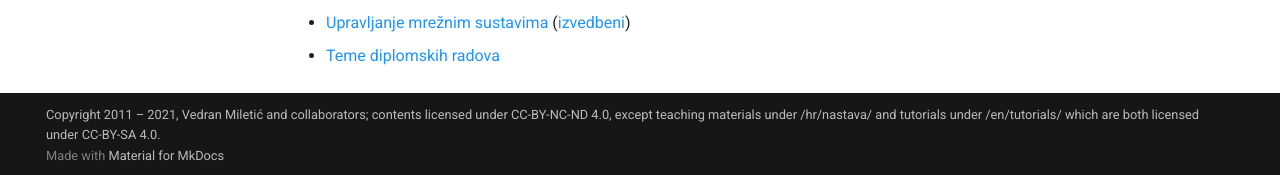
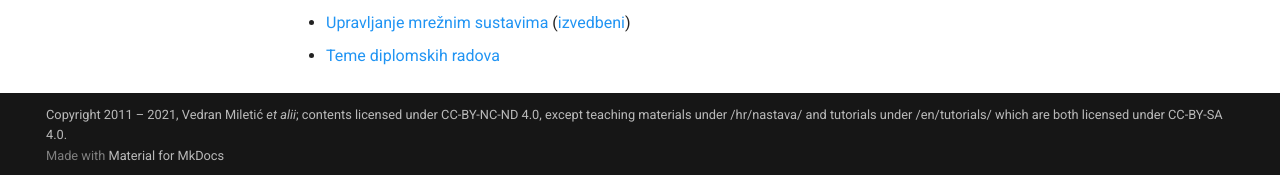
Before and after one commit to gaseri/website, an MkDocs documentation site: the page built from docs/index.md, in a window 1280 px wide and 1164 px high. Shown: the part 986-1161 px from the top of the window. Built offline with MkDocs 1.6.1 and Material for MkDocs 9.7.7, drawn with Linux system fonts in a browser that asks for light colours; emoji names are drawn with the system emoji font; comment, search, counter and statistics services are not loaded.

Commit message:
Replaced English phrase in footer with Latin

```diff
--- a/mkdocs.yml
+++ b/mkdocs.yml
@@ -2,7 +2,7 @@ site_name: Group for apps and services on exascale research infrastructure (GASE
 site_description: Research and teaching group at University of Rijeka Faculty of Informatics and Digital Technologies
 site_author: Vedran Miletić
 site_url: https://group.miletic.net/
-copyright: Copyright 2011 – 2021, <a href="https://vedran.miletic.net/">Vedran Miletić</a> and <a href="/en/people/">collaborators</a>; contents licensed under <a href="https://creativecommons.org/licenses/by-nc-nd/4.0/">CC-BY-NC-ND 4.0</a>, except teaching materials under <a href="/hr/nastava/">/hr/nastava/</a> and tutorials under <a href="/en/tutorials/gromacs/">/en/tutorials/</a> which are both licensed under <a href="https://creativecommons.org/licenses/by-sa/4.0/">CC-BY-SA 4.0</a>.
+copyright: Copyright 2011 – 2021, <a href="https://vedran.miletic.net/">Vedran Miletić</a> <i>et <a href="/en/people/">alii</a></i>; contents licensed under <a href="https://creativecommons.org/licenses/by-nc-nd/4.0/">CC-BY-NC-ND 4.0</a>, except teaching materials under <a href="/hr/nastava/">/hr/nastava/</a> and tutorials under <a href="/en/tutorials/gromacs/">/en/tutorials/</a> which are both licensed under <a href="https://creativecommons.org/licenses/by-sa/4.0/">CC-BY-SA 4.0</a>.
 repo_url: https://github.com/gaseri/website/
 edit_uri: blob/main/docs/
 nav:
```
